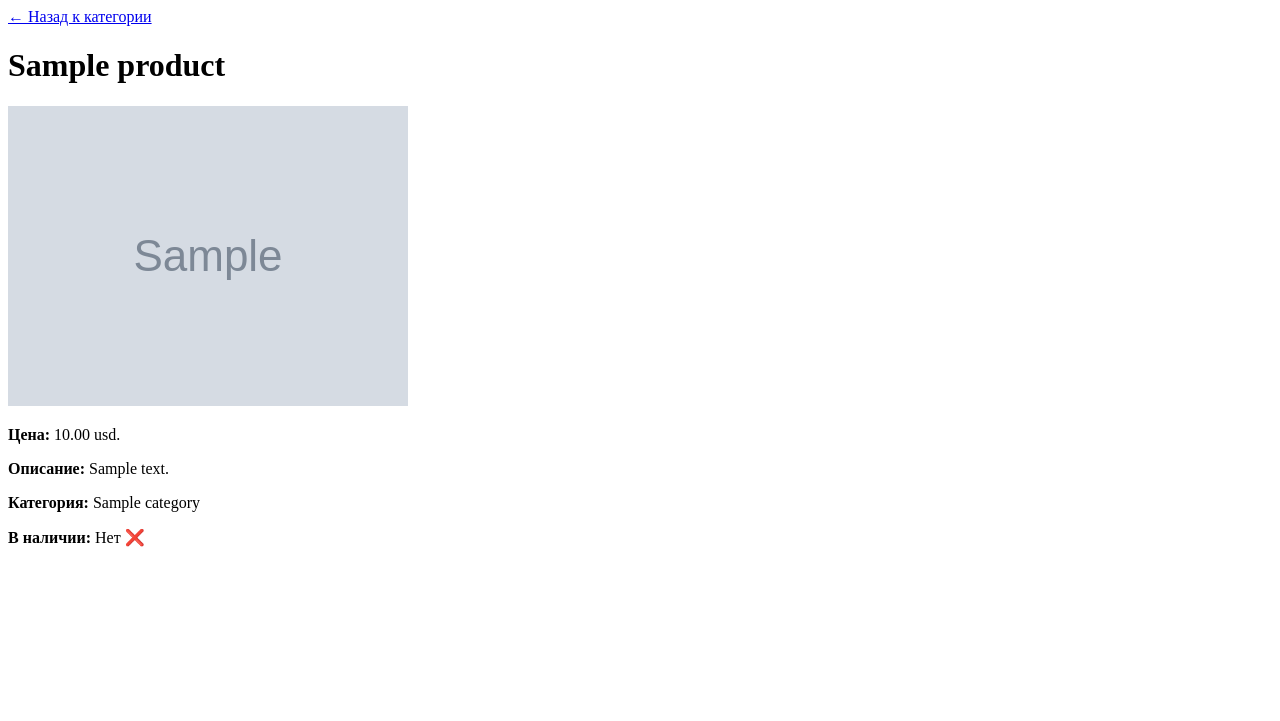
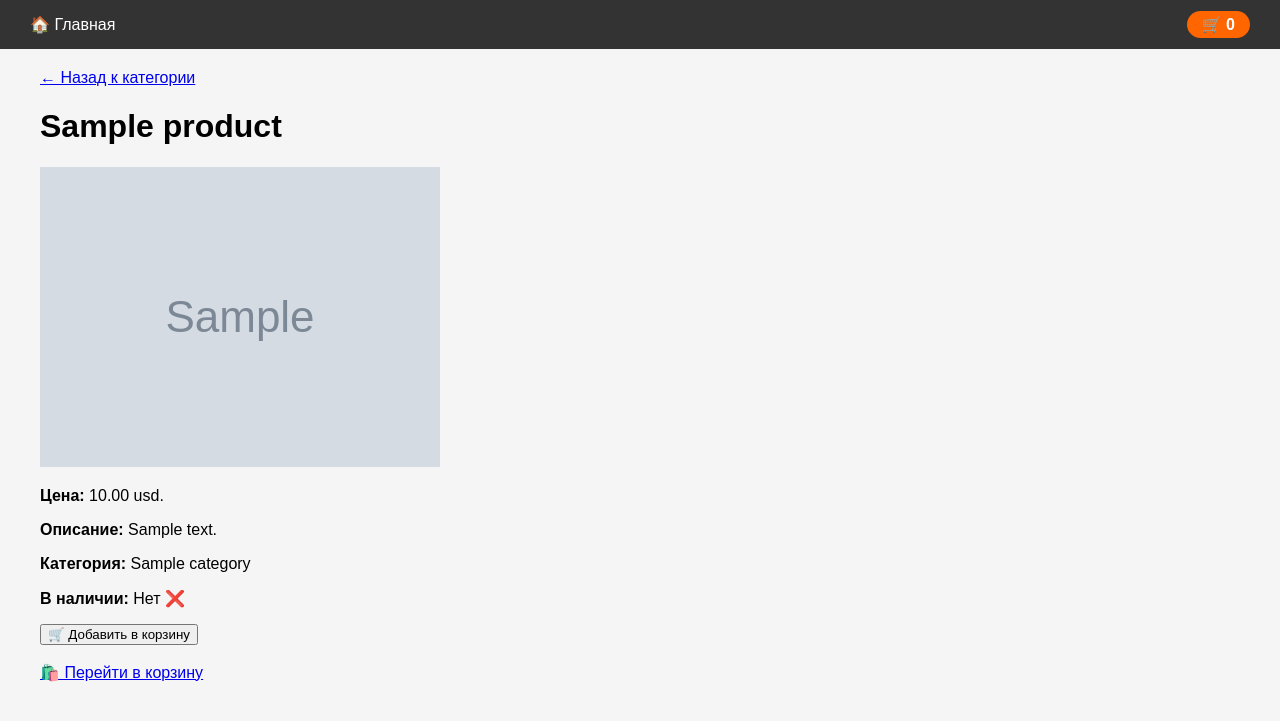
Before and after one commit to shoxrux-uk/online_store, a Django app: a page that uses shop/templates/shop/product_detail.html in a window 1280 px wide. Shown: the top 721 px of the page. Run offline with Django 5.2, Linux system fonts and the light colour scheme; tables that the repository leaves empty hold one stand-in row (values such as "Sample post"); grey boxes marked "Sample" are stand-in pictures.

Commit message:
Add files via upload
Добавил корзину, шаблоны, улучшил навигацию

```diff
--- a/core/settings.py
+++ b/core/settings.py
@@ -62,9 +62,11 @@ TEMPLATES = [
         'APP_DIRS': True,
         'OPTIONS': {
             'context_processors': [
+                'django.template.context_processors.debug',
                 'django.template.context_processors.request',
                 'django.contrib.auth.context_processors.auth',
                 'django.contrib.messages.context_processors.messages',
+                'shop.views.cart_count',  # ← ДОБАВЬ ЭТУ СТРОКУ
             ],
         },
     },
--- a/shop/models.py
+++ b/shop/models.py
@@ -28,3 +28,24 @@ class Product(models.Model):
     class Meta:
         verbose_name = 'Товар'
         verbose_name_plural = 'Товары'
+
+class Cart(models.Model):
+    session_key = models.CharField(max_length=100, unique=True)
+    created_at = models.DateTimeField(auto_now_add=True)
+
+    def __str__(self):
+        return f"Корзина {self.session_key}"
+
+    def total_price(self):
+        return sum(item.total_price() for item in self.items.all())
+
+class CartItem(models.Model):
+    cart = models.ForeignKey(Cart, related_name='items', on_delete=models.CASCADE)
+    product = models.ForeignKey(Product, on_delete=models.CASCADE)
+    quantity = models.PositiveIntegerField(default=1)
+
+    def total_price(self):
+        return self.product.price * self.quantity
+
+    def __str__(self):
+        return f"{self.product.name} x {self.quantity}"
--- /dev/null
+++ b/shop/templates/shop/base.html
@@ -0,0 +1,58 @@
+<!DOCTYPE html>
+<html>
+<head>
+    <title>{% block title %}Магазин{% endblock %}</title>
+    <style>
+        body {
+            font-family: Arial, sans-serif;
+            margin: 0;
+            padding: 0;
+            background: #f5f5f5;
+        }
+        header {
+            background: #333;
+            color: white;
+            padding: 15px 20px;
+            display: flex;
+            justify-content: space-between;
+            align-items: center;
+        }
+        header a {
+            color: white;
+            text-decoration: none;
+            margin: 0 10px;
+        }
+        header a:hover {
+            text-decoration: underline;
+        }
+        .cart-icon {
+            background: #ff6600;
+            padding: 5px 15px;
+            border-radius: 20px;
+            font-weight: bold;
+        }
+        .container {
+            max-width: 1200px;
+            margin: 20px auto;
+            padding: 0 20px;
+        }
+    </style>
+</head>
+<body>
+    <header>
+        <div>
+            <a href="{% url 'product_list' %}">🏠 Главная</a>
+        </div>
+        <div>
+            <a href="{% url 'cart_view' %}" class="cart-icon">
+                🛒 {{ cart_count }}
+            </a>
+        </div>
+    </header>
+
+    <div class="container">
+        {% block content %}
+        {% endblock %}
+    </div>
+</body>
+</html>
--- a/shop/templates/shop/product_detail.html
+++ b/shop/templates/shop/product_detail.html
@@ -1,9 +1,8 @@
-<!DOCTYPE html>
-<html>
-<head>
-    <title>{{ product.name }}</title>
-</head>
-<body>
+{% extends 'shop/base.html' %}
+
+{% block title %}{{ product.name }}{% endblock %}
+
+{% block content %}
     <a href="{% url 'category_detail' product.category.slug %}">← Назад к категории</a>
 
     <h1>{{ product.name }}</h1>
@@ -16,5 +15,10 @@
     <p><strong>Описание:</strong> {{ product.description }}</p>
     <p><strong>Категория:</strong> {{ product.category.name }}</p>
     <p><strong>В наличии:</strong> {% if product.in_stock %} Да ✅ {% else %} Нет ❌ {% endif %}</p>
-</body>
-</html>
+
+    <a href="{% url 'add_to_cart' product.slug %}">
+        <button>🛒 Добавить в корзину</button>
+    </a>
+    <br><br>
+    <a href="{% url 'cart_view' %}">🛍️ Перейти в корзину</a>
+{% endblock %}
--- a/shop/urls.py
+++ b/shop/urls.py
@@ -4,5 +4,7 @@ from . import views
 urlpatterns = [
     path('', views.product_list, name='product_list'),
     path('category/<slug:slug>/', views.category_detail, name='category_detail'),
-    path('product/<slug:slug>/', views.product_detail, name='product_detail'),  # ← ДОБАВЬ ЭТУ СТРОКУ
+    path('product/<slug:slug>/', views.product_detail, name='product_detail'),
+    path('cart/', views.cart_view, name='cart_view'),
+    path('add-to-cart/<slug:slug>/', views.add_to_cart_view, name='add_to_cart'),
 ]
--- a/shop/views.py
+++ b/shop/views.py
@@ -1,9 +1,15 @@
-from django.shortcuts import render, get_object_or_404
+from django.shortcuts import render, get_object_or_404, redirect
 from .models import Category, Product
+from .cart import get_cart
 
 def product_list(request):
     categories = Category.objects.all()
-    return render(request, 'shop/product_list.html', {'categories': categories})
+    cart = get_cart(request)
+    cart_count = cart.items.count()
+    return render(request, 'shop/product_list.html', {
+        'categories': categories,
+        'cart_count': cart_count,
+    })
 
 def category_detail(request, slug):
     category = get_object_or_404(Category, slug=slug)
@@ -16,3 +22,21 @@ def category_detail(request, slug):
 def product_detail(request, slug):
     product = get_object_or_404(Product, slug=slug)
     return render(request, 'shop/product_detail.html', {'product': product})
+
+from .cart import get_cart, add_to_cart, remove_from_cart
+
+def cart_view(request):
+    cart = get_cart(request)
+    return render(request, 'shop/cart.html', {'cart': cart})
+
+def add_to_cart_view(request, slug):
+    add_to_cart(request, slug)
+    return redirect('product_detail', slug=slug)
+
+from .cart import get_cart
+
+def cart_count(request):
+    if request.user.is_authenticated:
+        cart = get_cart(request)
+        return {'cart_count': cart.items.count()}
+    return {'cart_count': 0}
```
Also changed, not shown: shop/cart.py (added, +26 -0 lines), shop/templates/shop/cart.html (added, +22 -0 lines), shop/templates/shop/category_detail.html (+8 -9 lines), shop/templates/shop/product_list.html (+6 -8 lines), README.md, shop/migrations/0002_cart_cartitem.py (added), 1 other file.
